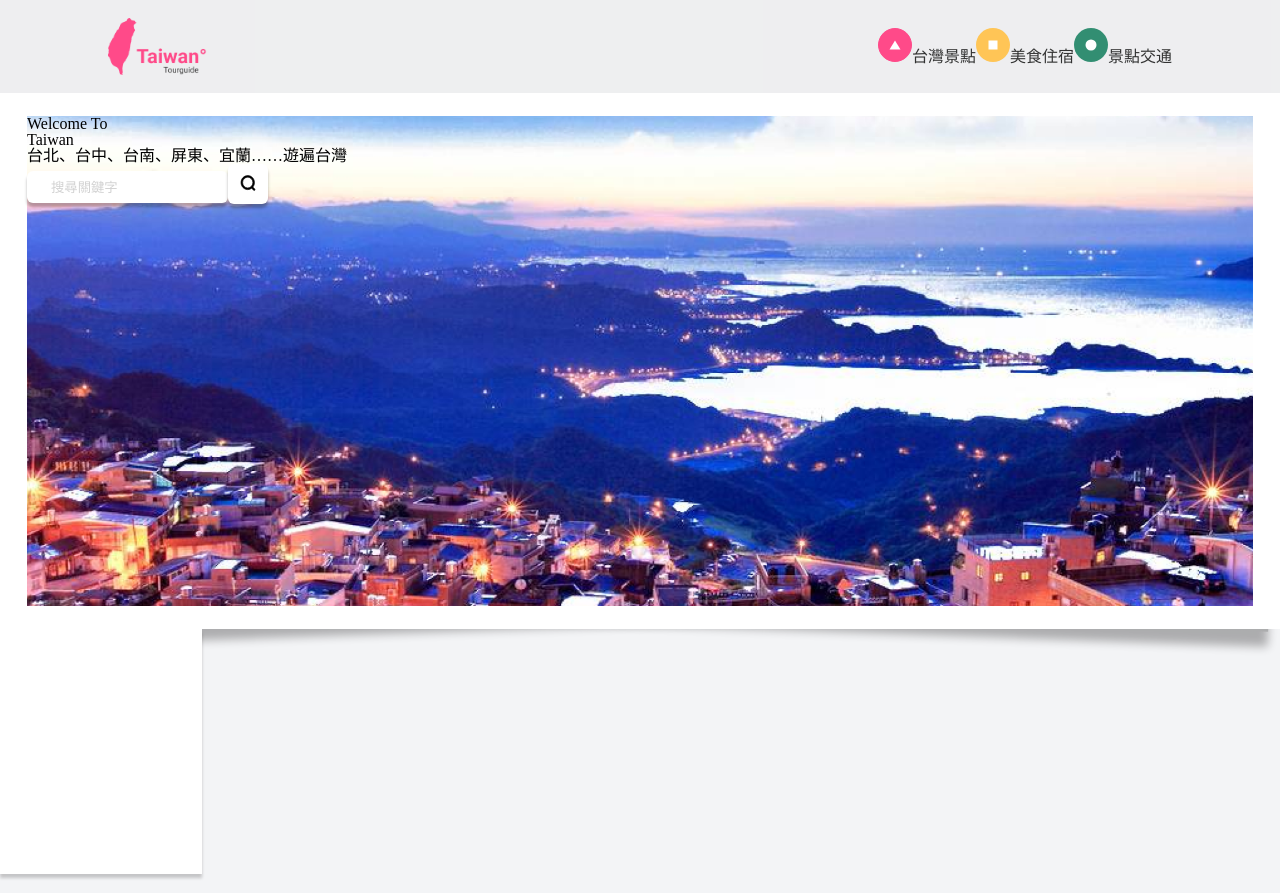
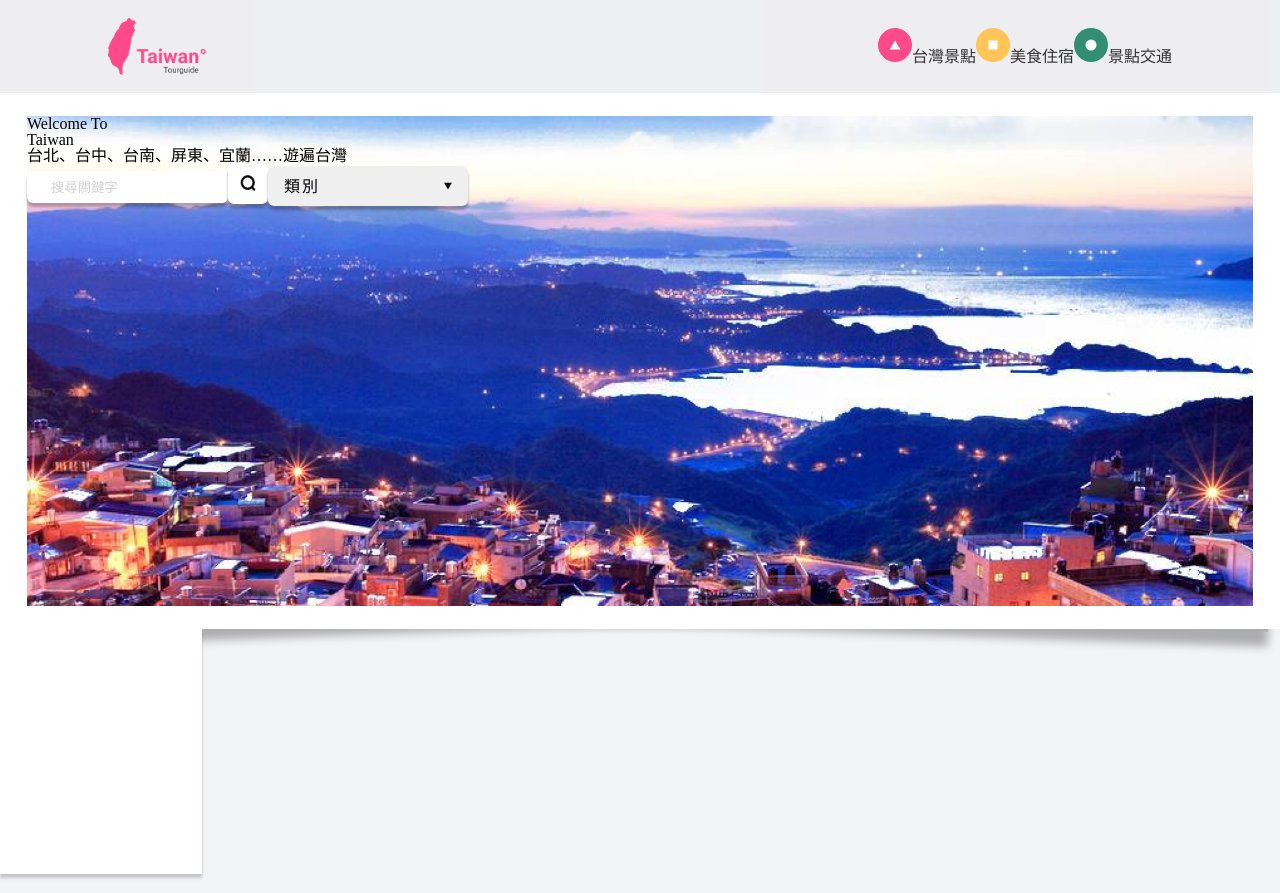
Before and after one commit to RuFrontEnd/Tour-Guide-Of-Taiwan-Attractions.io, a React (Create React App) app: page / in a window 1280 px wide. Built offline with nearby package versions, Linux system fonts and the light colour scheme.

Commit message:
create Dropdown components

```diff
--- /dev/null
+++ b/src/components/Dropdown.js
@@ -0,0 +1,41 @@
+import React from "react";
+import styled from "styled-components/macro";
+import { __0D0B0C__ } from "variable/variable";
+import selectionArrow from "assets/selectionArrow.svg";
+
+const Dropdown = (props) => {
+  const { className, style, options } = props;
+  return (
+    <Box style={style} className={className}>
+      {options.map((option) => (
+        <Option key={option}>{option}</Option>
+      ))}
+    </Box>
+  );
+};
+
+const Box = styled.select`
+  width: 200px;
+  height: 40px;
+  border: none;
+  padding: 8px 16px;
+  font-size: 16px;
+  letter-spacing: 2px;
+  border-radius: 6px;
+  box-shadow: 0px 4px 3px ${__0D0B0C__(0.3)};
+  appearance: none;
+  background-image: url(${selectionArrow});
+  background-repeat: no-repeat;
+  background-position: right 16px top 50%;
+
+  &:focus {
+    outline: none;
+    border: none;
+  }
+`;
+
+const Option = styled.option`
+  line-height: 23px;
+`;
+
+export default Dropdown;
--- a/src/pages/Landing.js
+++ b/src/pages/Landing.js
@@ -3,17 +3,19 @@ import styled from "styled-components/macro";
 import { withRouter } from "react-router-dom";
 import { placeholderColor } from "variable/variable";
 import GoolgeLogo from "assets/google-logo.svg";
+import { ReactComponent as Search } from "assets/search.svg";
 import landing from "assets/landing.png";
 import Paper from "components/Paper";
 import Board from "components/Board";
 import Background from "layouts/Background";
 import Input from "components/Input";
 import SquareButton from "components/SquareButton";
-import { ReactComponent as Search } from "assets/search.svg";
+import Dropdown from "components/Dropdown";
 import { GoogleLogin } from "react-google-login";
 
 const Landing = (props) => {
   const { history } = props;
+  const attractions = ["類別"];
 
   return (
     <Background>
@@ -32,6 +34,7 @@ const Landing = (props) => {
           <SquareButton>
             <Search width={"16px"} />
           </SquareButton>
+          <Dropdown options={attractions} />
         </Box>
       </Paper>
       <Board
```
Also changed, not shown: src/assets/selectionArrow.svg (added).
